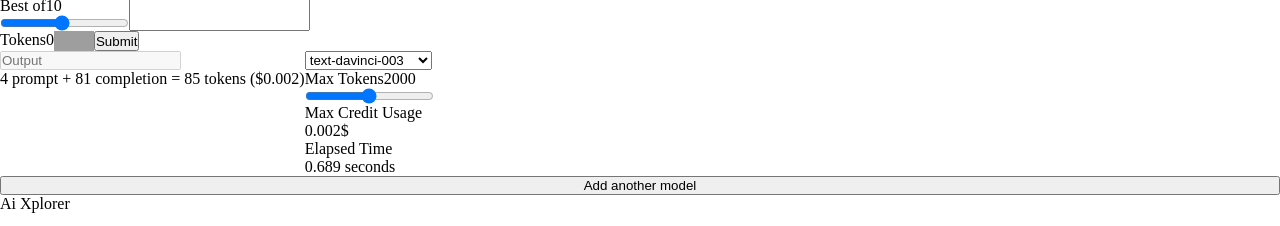
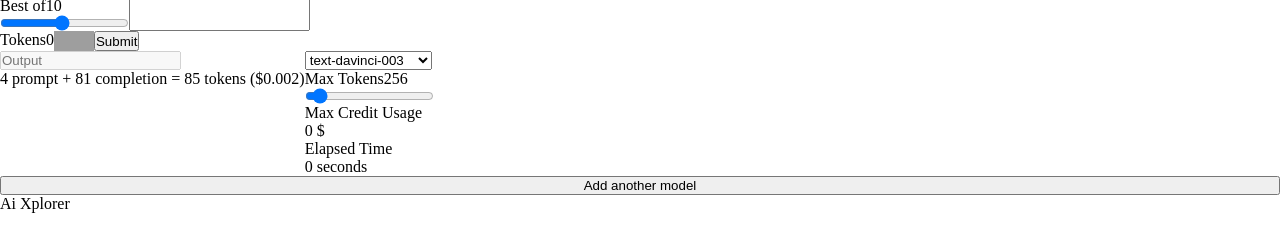
Before and after one commit to PervezSH/ai-xplorer, a Next.js app: page /compare in a window 1280 px wide. Shown: the part 157-383 px from the top of the page. Built offline with nearby package versions, Linux system fonts and the light colour scheme; grey boxes are pictures that could not be loaded.

Commit message:
feat: addModelToCompare method ✨

```diff
--- a/custom-types.d.ts
+++ b/custom-types.d.ts
@@ -1,7 +1,7 @@
-type ModelProps = {
+type CompareInfo = {
     name: string;
+    maxTokens: number;
     tokens: number;
-    maxTokens: number;
     maxCreditUsage: number;
     elaspedTime: number;
     output: string;
--- a/pages/compare/index.tsx
+++ b/pages/compare/index.tsx
@@ -3,11 +3,11 @@ import type { GetStaticProps } from 'next';
 import Image from 'next/image';
 import ParamSlider from '../../components/ParamSlider';
 import { server } from '../../config';
-import type { ModelData } from '../../utils/model-data';
+import type { ModelDetails } from '../../utils/model-data';
 import styles from '../../styles/pages/Compare.module.scss';
 
 type Props = {
-    gpt3Models: ModelData[];
+    gpt3Models: ModelDetails[];
 }
 
 const Compare = ({ gpt3Models }: Props) => {
@@ -17,21 +17,36 @@ const Compare = ({ gpt3Models }: Props) => {
     const [presencePenalty, setPresencePenalty] = useState<number>(1);
     const [bestOf, setBestOf] = useState<number>(10);
     const [prompt, setPrompt] = useState<string>("");
-    const [models, setModels] = useState<ModelProps[]>([
+    const [modelsToCompare, setModelsToCompare] = useState<CompareInfo[]>([
         {
-            name: "text-davinci-003",
-            tokens: 2000,
-            maxTokens: 4000,
+            name: gpt3Models[0].id,
+            maxTokens: gpt3Models[0].max,
+            tokens: 256,
             maxCreditUsage: 0,
             elaspedTime: 0,
             output: ""
         }
     ]);
 
-    const updateModelProps = (index: number, model: ModelProps) => {
-        setModels(prevModels => {
+    const updateModelProps = (index: number, model: CompareInfo) => {
+        setModelsToCompare(prevModels => {
             const updatedModels = [...prevModels];
             updatedModels[index] = model;
+            return updatedModels;
+        });
+    };
+
+    const addModelToCompare = () => {
+        setModelsToCompare(prevModels => {
+            const updatedModels = [...prevModels];
+            updatedModels.push({
+                name: gpt3Models[modelsToCompare.length].id,
+                maxTokens: gpt3Models[modelsToCompare.length].max,
+                tokens: 256,
+                maxCreditUsage: 0,
+                elaspedTime: 0,
+                output: ""
+            });
             return updatedModels;
         });
     };
@@ -62,7 +77,7 @@ const Compare = ({ gpt3Models }: Props) => {
                 <Image src="/images/arrow.svg" alt="Regenerate" width={20} height={20} />
                 <button>Submit</button>
             </div>
-            {models.map((model, index) => (
+            {modelsToCompare.map((model, index) => (
                 <div key={model.name} className={styles.row}>
                     <div>
                         <input disabled={true} type="text" placeholder="Output" value={model.output} onChange={(event: React.ChangeEvent<HTMLInputElement>) => {
@@ -71,9 +86,9 @@ const Compare = ({ gpt3Models }: Props) => {
                         <p>4 prompt + 81 completion = 85 tokens ($0.002)</p>
                     </div>
                     <div>
-                        <select>
-                            {gpt3Models.map(model => (
-                                <option key={model.id} value={model.id}>{model.id}</option>
+                        <select value={model.name}>
+                            {gpt3Models.map(gpt3Model => (
+                                <option key={gpt3Model.id} value={gpt3Model.id}>{gpt3Model.id}</option>
                             ))}
                         </select>
                         <ParamSlider name="Max Tokens" value={model.tokens} minValue={1} maxValue={model.maxTokens} step={1} setValue={(value: number) => {
@@ -81,16 +96,20 @@ const Compare = ({ gpt3Models }: Props) => {
                         }} />
                         <div>
                             <p>Max Credit Usage</p>
-                            <p>0.002$</p>
+                            <p>{`${model.maxCreditUsage} $`}</p>
                         </div>
                         <div>
                             <p>Elapsed Time</p>
-                            <p>0.689 seconds</p>
+                            <p>{`${model.elaspedTime} seconds`}</p>
                         </div>
                     </div>
                 </div>
             ))}
-            <button>Add another model</button>
+            {modelsToCompare.length < gpt3Models.length &&
+                <button onClick={addModelToCompare}>
+                    Add another model
+                </button>
+            }
         </div>
     );
 }
--- a/utils/model-data.ts
+++ b/utils/model-data.ts
@@ -1,4 +1,4 @@
-export type ModelData = {
+export type ModelDetails = {
     id: string;
     base: string;
     max: number;
@@ -7,7 +7,7 @@ export type ModelData = {
     goodAt: string;
 }
 
-export const gpt3Models: ModelData[] = [
+export const gpt3Models: ModelDetails[] = [
     {
         id: "text-davinci-003",
         base: "Davinci",
```
